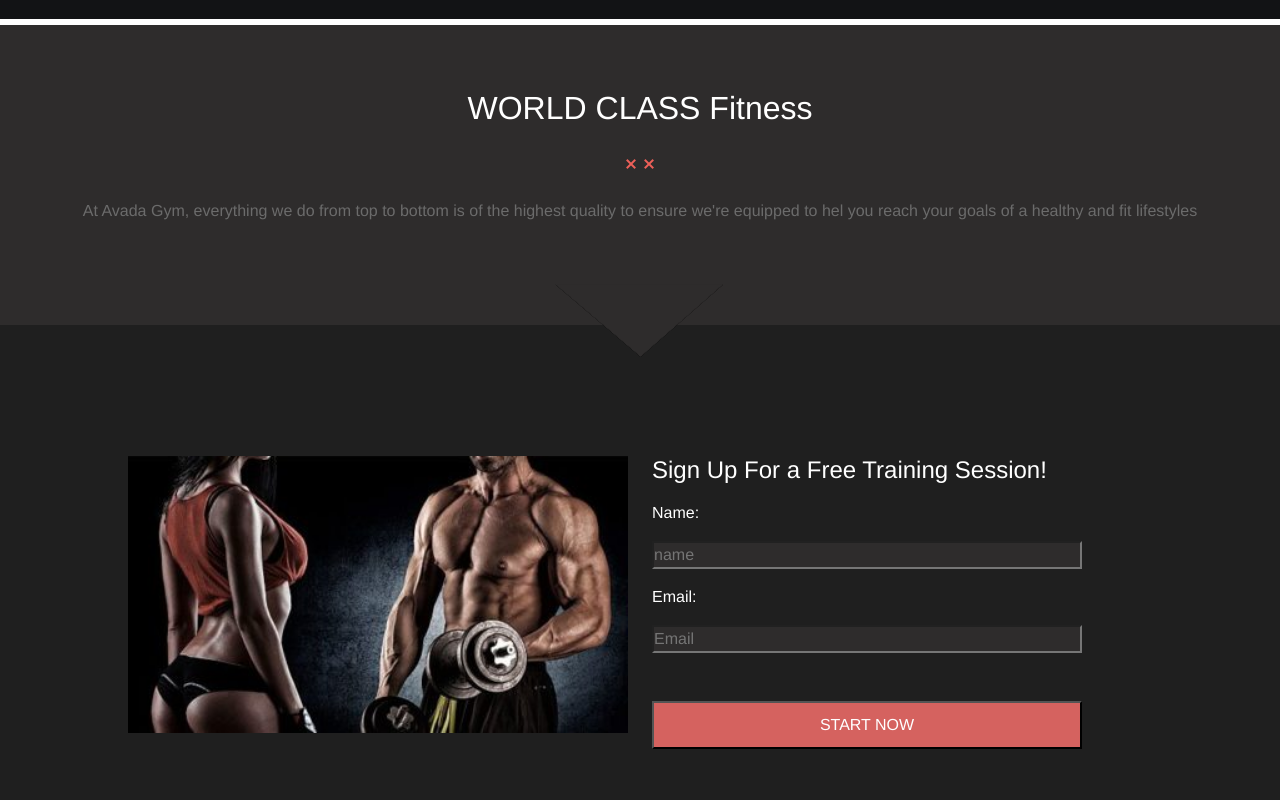
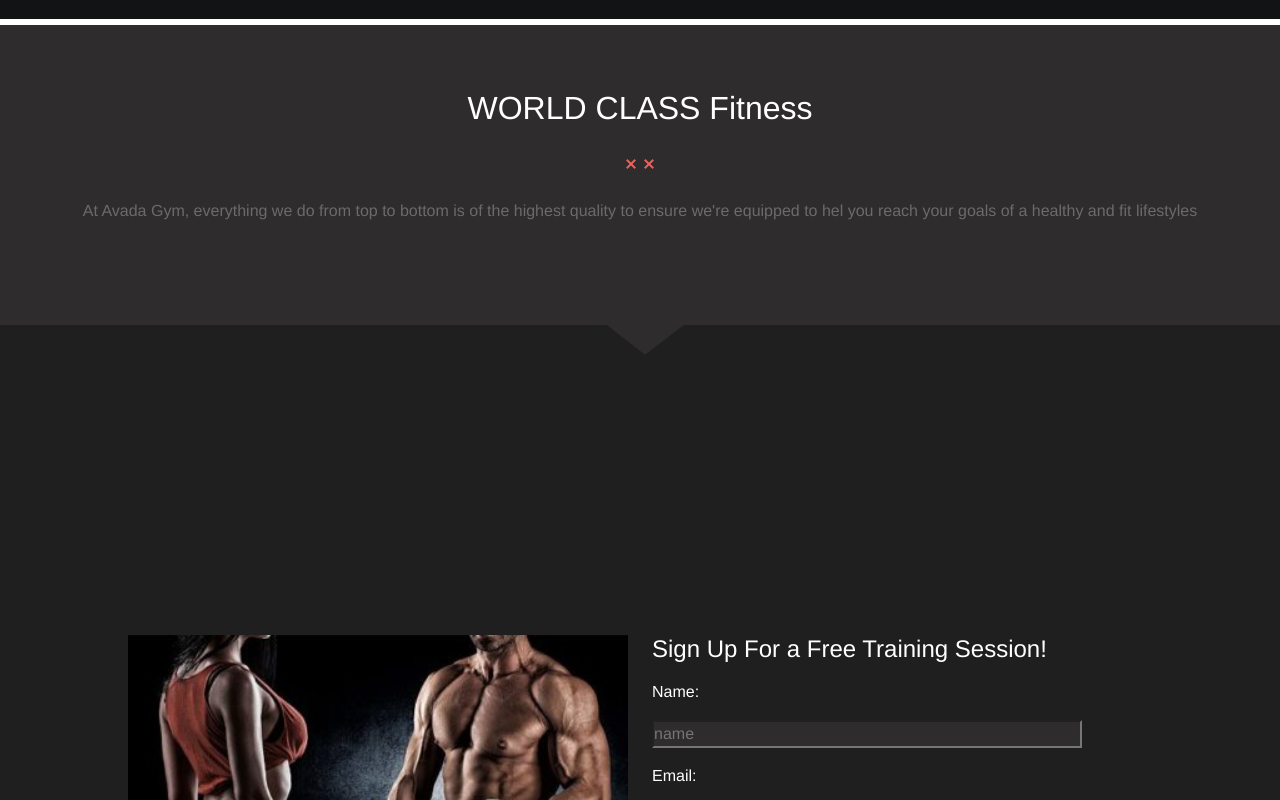
Before and after one commit to grada92/proj-html-vuejs, a Vue app: page / in a window 1280 px wide. Shown: the part 620-1420 px from the top of the page. Built offline with nearby package versions, Linux system fonts and the light colour scheme.

Commit message:
details triangle and effect hover

```diff
--- a/src/components/FormComponent.vue
+++ b/src/components/FormComponent.vue
@@ -69,7 +69,7 @@ name: 'FormComponent'
 }
 .triangle {
   fill: #2e2c2c;
-  margin: -160px -26px 0px 0px;
+  margin: -190px -10px 0px 0px;
 }
 .fitness {
   background-color: #2e2c2c;
--- a/src/components/NewsComponent.vue
+++ b/src/components/NewsComponent.vue
@@ -222,7 +222,7 @@ p {
 }
 
 .triangle {
-  margin: -110px 35px 0px 0px;
+  margin: -298px 11px 0px 0px;
 }
 
 .icon-hover {
--- a/src/components/TrainersComponent.vue
+++ b/src/components/TrainersComponent.vue
@@ -180,7 +180,7 @@ name: 'TrainersComponent'
 // HOVER EFFECTS
 .card:hover {
   img {
-  border-bottom: 20px solid #212425;;
+  border-bottom: 20px solid #313334;;
   margin-bottom: -20px;
   cursor: pointer;
 }
```
Also changed, not shown: src/assets/images/img-content2.png, src/assets/images/img-triangle.png.
